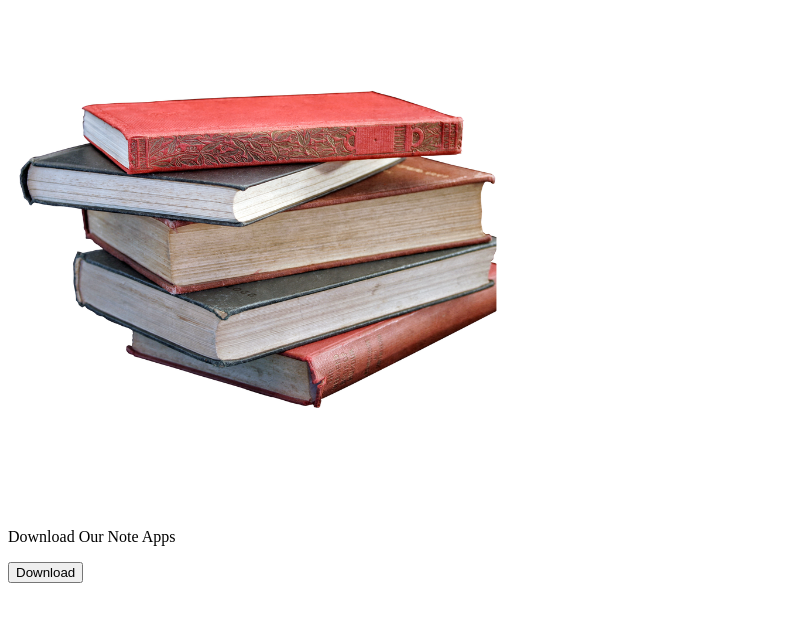
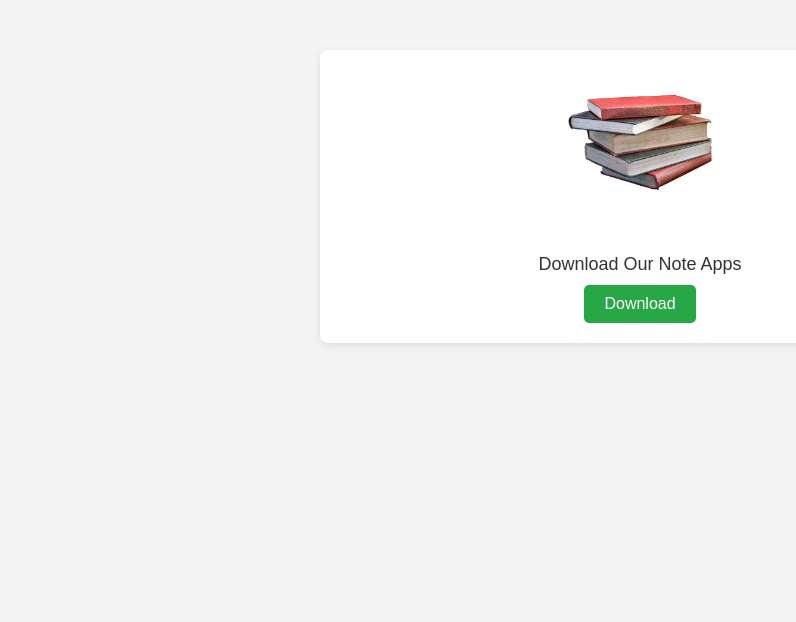
Before and after one commit to SudhanParajuli/Download-App, a plain HTML site: page index.html in a window 1280 px wide. Shown: the whole page, without its empty margins (0-796 px from the left). Drawn offline with Linux system fonts and the light colour scheme.

Commit message:
Update index.html

```diff
--- a/index.html
+++ b/index.html
@@ -3,7 +3,7 @@
 <head>
   <meta charset="UTF-8">
   <title>APK Download</title>
-<link rel="stylesheet" href="indexstyle.css">
+<link rel="stylesheet" href="/styles.css">
 </head>
 <body>
   <div class="container">
```
